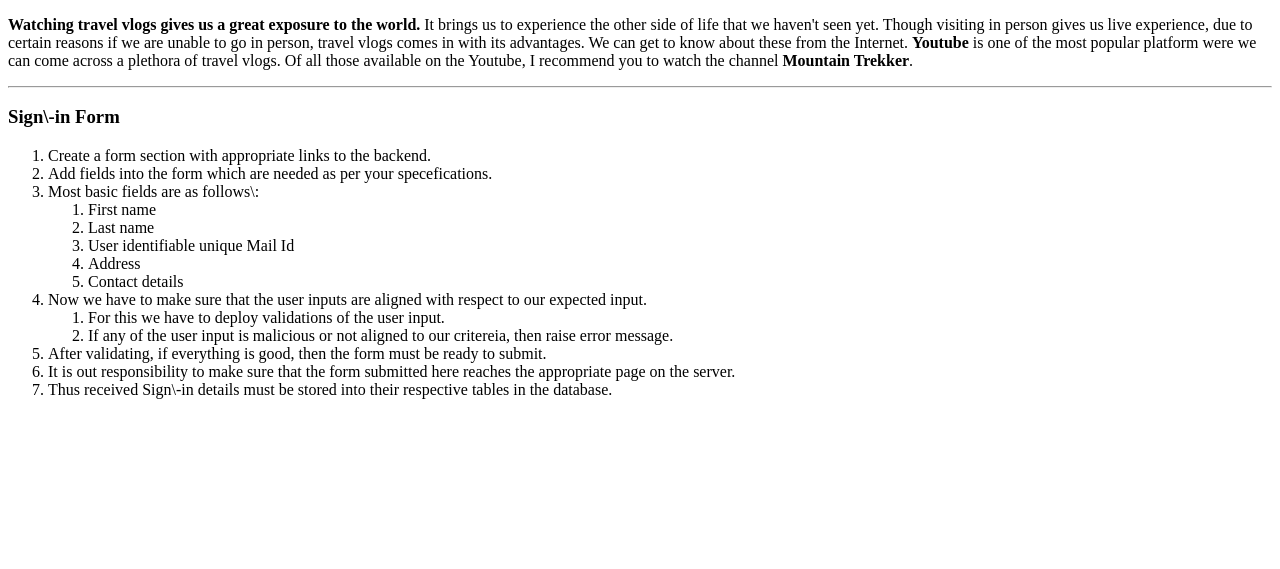
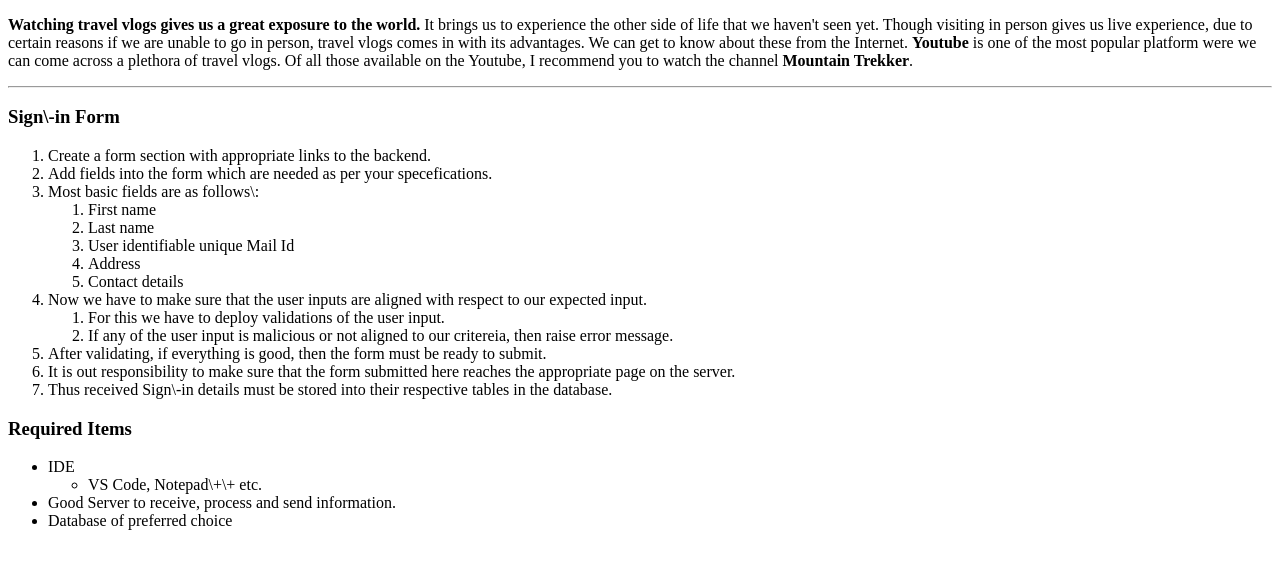
Before and after one commit to 44-563-Web-Apps-S21/webapps-s21-assignment-3-Goutham6172, a plain HTML site: page index.html in a window 1280 px wide. Shown: the part 105-674 px from the top of the page. Drawn offline with Linux system fonts and the light colour scheme.

Commit message:
Added unordered list

```diff
--- a/index.html
+++ b/index.html
@@ -31,5 +31,12 @@
         <li>It is out responsibility to make sure that the form submitted here reaches the appropriate page on the server.</li>
         <li>Thus received Sign\-in details must be stored into their respective tables in the database.</li>
     </ol>
+    <h3>Required Items</h3>
+    <ul>
+        <li>IDE</li>
+        <ul><li>VS Code, Notepad\+\+ etc.</li></ul>
+        <li>Good Server to receive, process and send information.</li>
+        <li>Database of preferred choice</li>
+    </ul>
 </body>
 </html>
```
